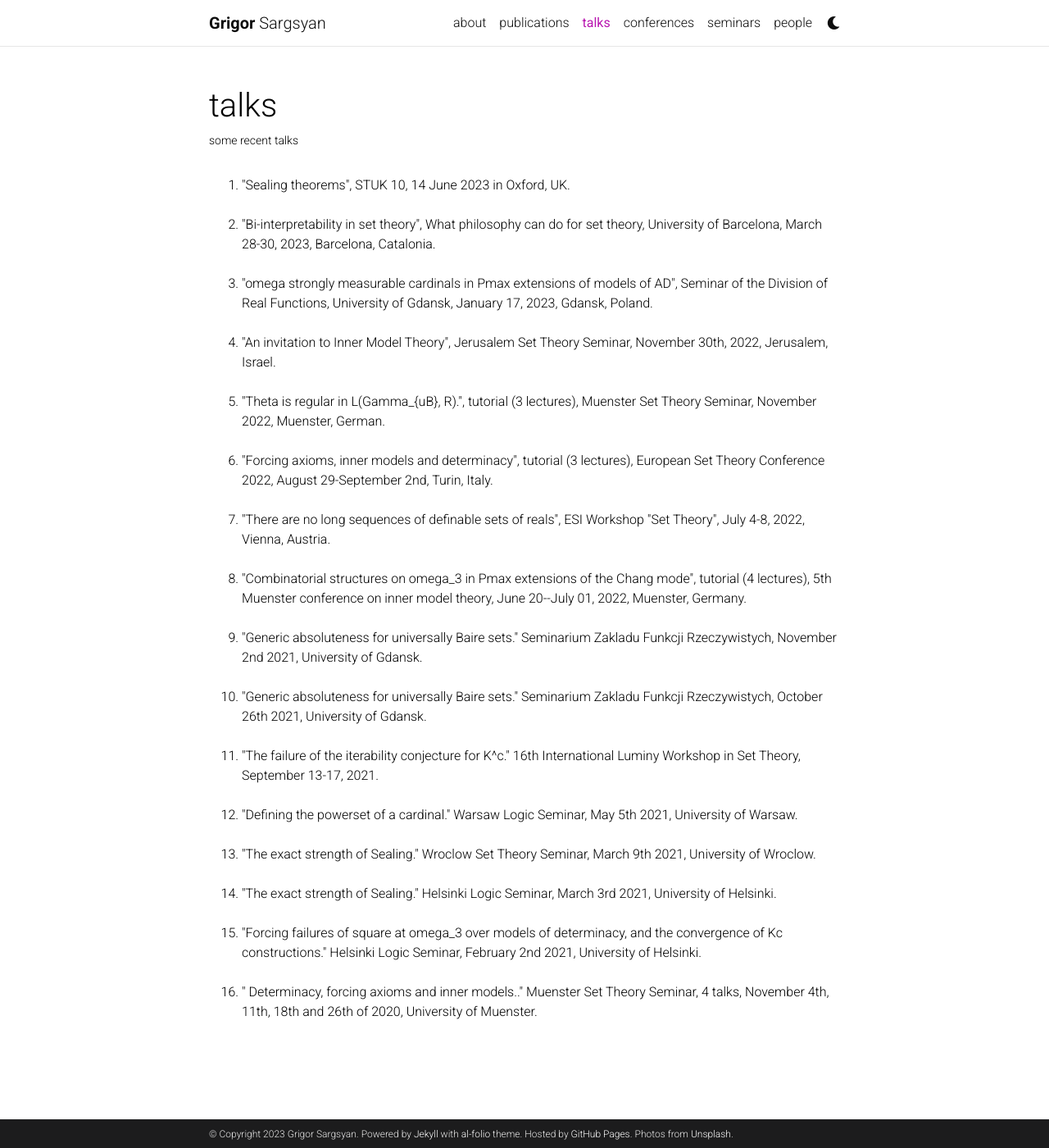
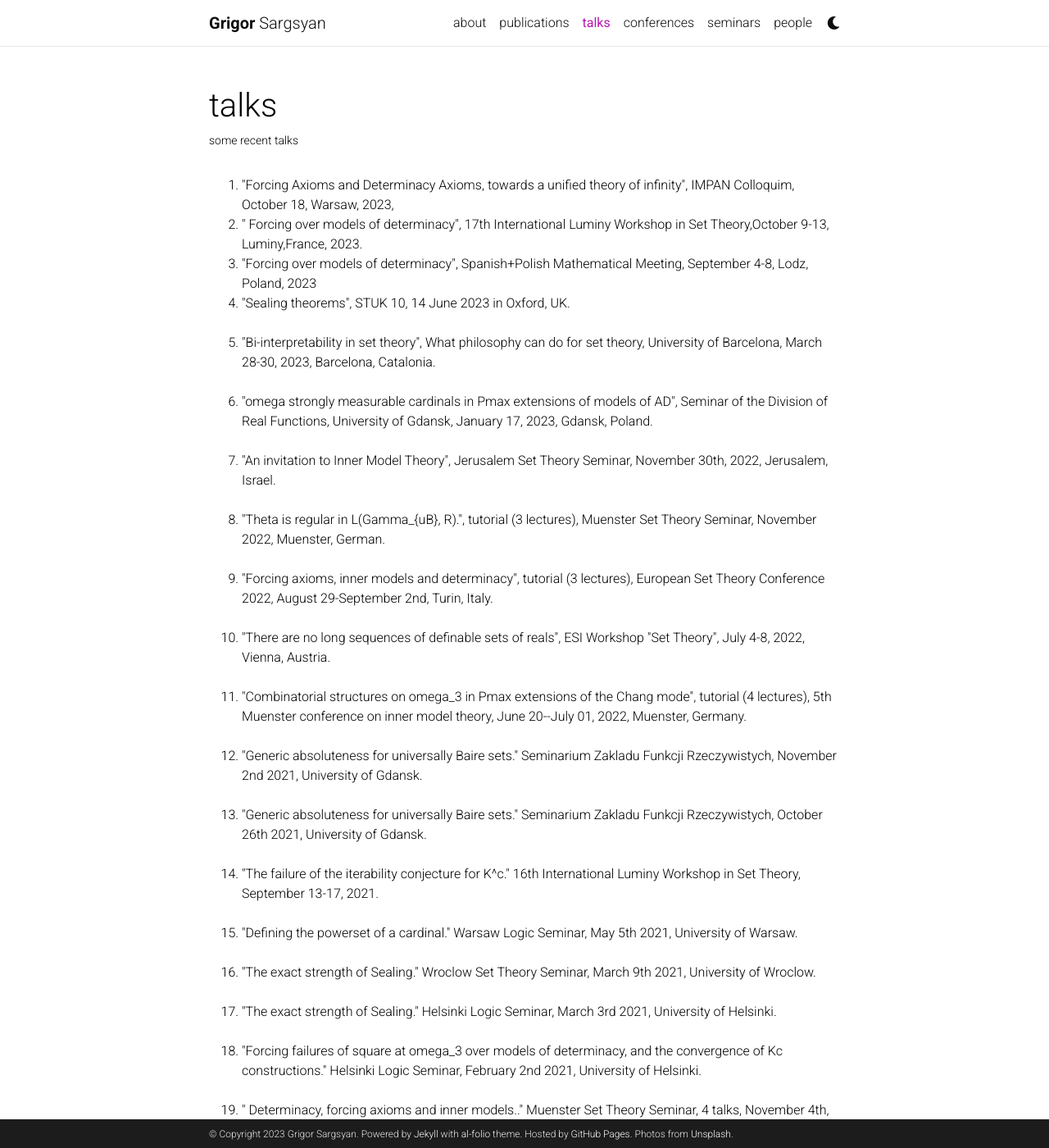
Before and after one commit to grigorsarg/grigorsarg.github.io, a Jekyll site: the page built from _pages/Talks.md, in a window 1280 px wide and 1400 px high. Shown: the whole window at 82% size. Built offline with Jekyll 4.4.1, drawn with Linux system fonts in a browser that asks for light colours; comment, search, counter and statistics services are not loaded; a style sheet for code colours, icons or effects is not loaded.

Commit message:
Update Talks.md

```diff
--- a/_pages/Talks.md
+++ b/_pages/Talks.md
@@ -9,6 +9,9 @@ nav_order: 2
 
 
   <ol>
+    <li> "Forcing Axioms and Determinacy Axioms, towards a unified theory of infinity", IMPAN Colloquim, October 18, Warsaw, 2023, </li>
+   <li> " Forcing over models of determinacy", 17th International Luminy Workshop in Set Theory,October 9-13, Luminy,France, 2023.
+  <li> "Forcing over models of determinacy", Spanish+Polish Mathematical Meeting, September 4-8, Lodz, Poland, 2023</li>
   <li>"Sealing theorems", STUK 10, 14 June 2023 in Oxford, UK. </li><br>
 <li>"Bi-interpretability in set theory", What philosophy can do for set theory, University of Barcelona, March 28-30, 2023, Barcelona, Catalonia. </li><br>
 <li>"omega strongly measurable cardinals in Pmax extensions of models of AD", Seminar of the Division of Real Functions, University of Gdansk, January 17, 2023, Gdansk, Poland.</li><br>
```
